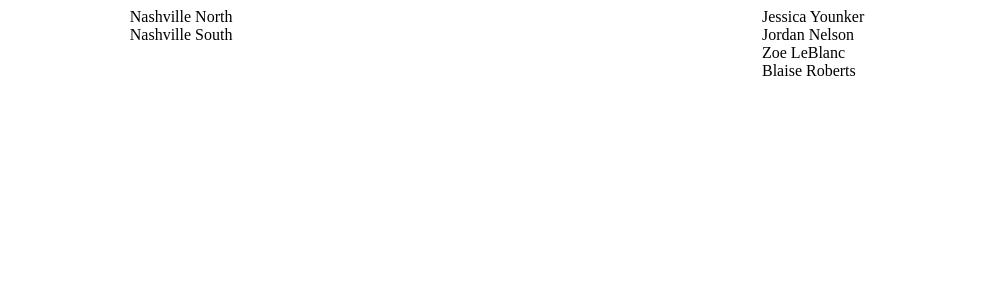
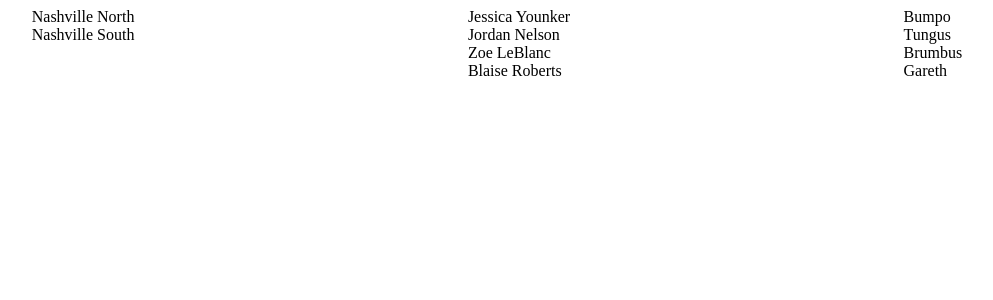
Before and after one commit to allisonkatecollins/kennel-react, a React (Create React App) app: page /animals in a window 1280 px wide. Shown: the top 300 px of the page, without its empty margins (143-1136 px from the left). Built offline with nearby package versions, Linux system fonts and the light colour scheme.

Commit message:
completed displaying animals practice exercise

```diff
--- a/src/components/Kennel.js
+++ b/src/components/Kennel.js
@@ -1,6 +1,7 @@
 import React, { Component } from "react"
 import EmployeeList from "./employee/EmployeeList"
 import LocationList from "./location/LocationList"
+import AnimalList from "./animals/AnimalList"
 import "./Kennel.css"
 
 //4 properties: 2 arrays, 1 object, 1 function
@@ -25,11 +26,27 @@
         { id: 2, name: "Nashville South", address: "10101 Binary Court" }
     ]
 
+    //Now that you are passing state from the Kennel to the EmployeeList and LocationList, you're going to list animals
+
+    //Create a new array in state in the Kennel component named animals
+    //It will look just like the locations and employees arrays in state
+    //Make sure each animal has an id property.
+    animalsFromAPI = [
+        { id: 1, name: "Bumpo" },
+        { id: 2, name: "Tungus" },
+        { id: 3, name: "Brumbus" },
+        { id: 4, name: "Gareth" }
+    ]
+
     //establishing 2 properties in state and where to find them
     //--i.e. property "employees" is found in the array employeesFromAPI
+
+    //Create an AnimalList component for displaying animals.
+    //Update Kennel to pass its animals state to AnimalList and use the appropriate key on this.props to display all animal names.
     state = {
         employees: this.employeesFromAPI,
-        locations: this.locationsFromAPI
+        locations: this.locationsFromAPI,
+        animals: this.animalsFromAPI
     }
 
     render() {
@@ -37,6 +54,7 @@
             <article className="kennel">
                 <LocationList locations={this.state.locations} />
                 <EmployeeList employees={this.state.employees} />
+                <AnimalList animals={this.state.animals} />
             </article>
         )
         //If you remove employees={this.state.employees}, it can’t be passed down as props to the child component
--- /dev/null
+++ b/src/components/animals/AnimalList.js
@@ -0,0 +1,19 @@
+import React, { Component } from 'react'
+
+class AnimalList extends Component {
+    render() {
+        return (
+            <section className="animals">
+            {
+                this.props.animals.map(animal =>
+                    <div key={animal.id}>
+                        {animal.name}
+                    </div>
+                )
+            }
+            </section>
+        )
+    }
+}
+
+export default AnimalList
```
Also changed, not shown: src/index.js (line endings or trailing spaces).
